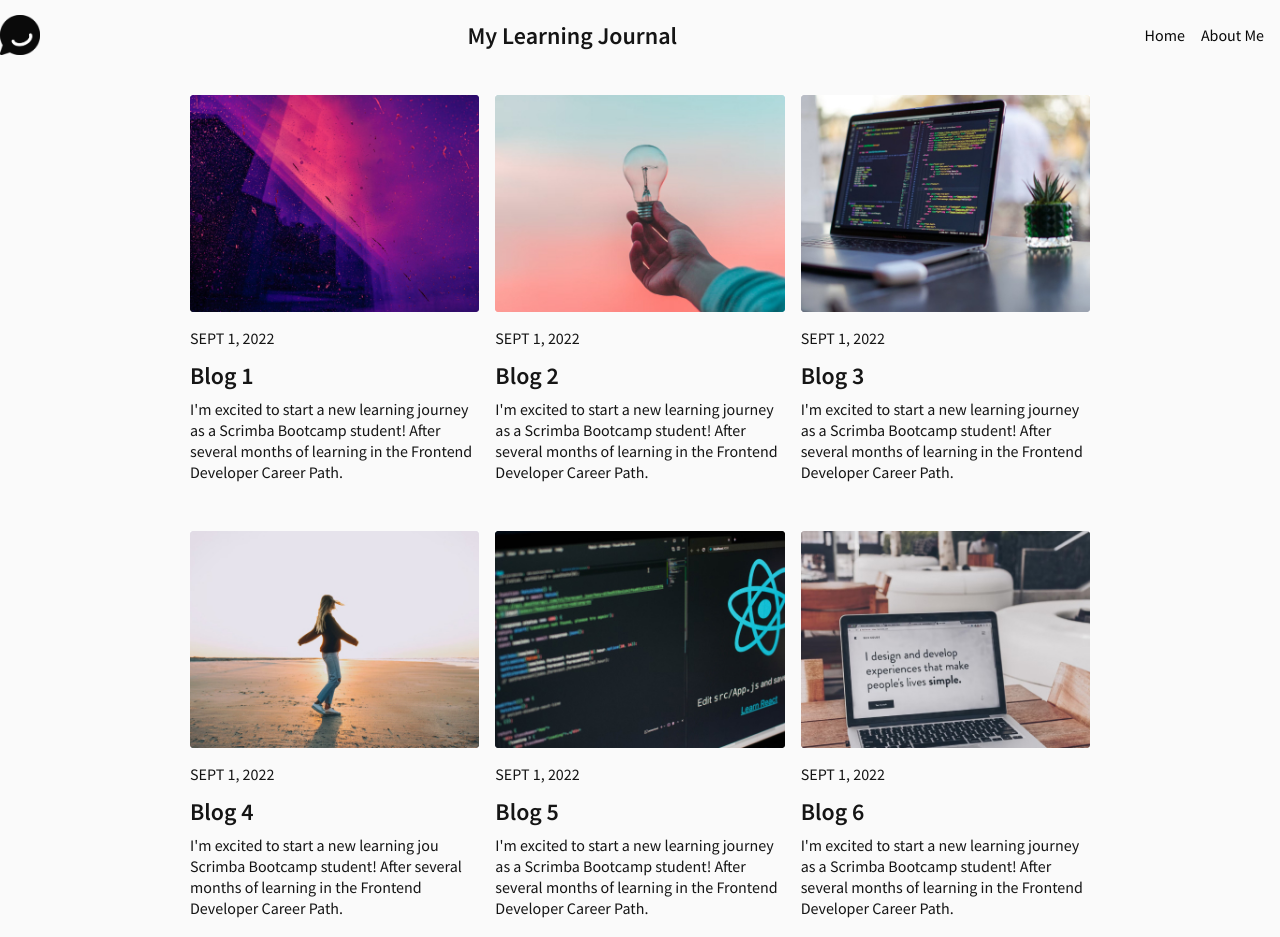
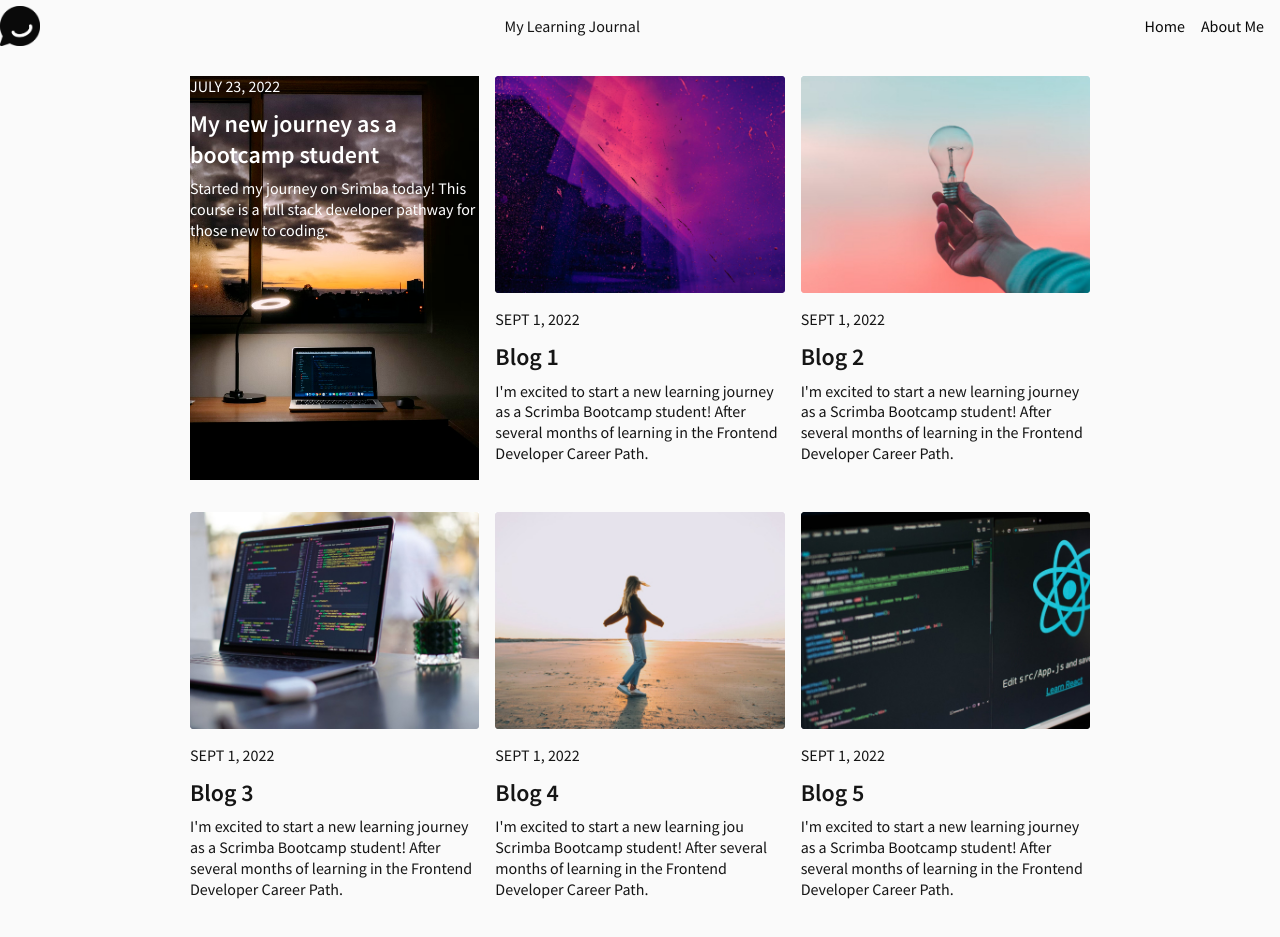
Before and after one commit to fab44-cloud/learning-journal, a plain HTML site: page index.html in a window 1280 px wide. Shown: the top 937 px of the page. Drawn offline with Linux system fonts and the light colour scheme.

Commit message:
Create section for main blog

```diff
--- a/index.css
+++ b/index.css
@@ -49,6 +49,15 @@ body {
     grid-template-columns: repeat(auto-fit, minmax(240px, 1fr))
 }
 
+.main-blog {
+    background-image: url('images/main-blog-img.png');
+    background-color: #333;
+    background-repeat: no-repeat;
+    background-size: cover;
+    background-position: center;
+    color: #FFFFFF;
+}
+
 article {
     margin-bottom: 1em;
 }
--- a/index.html
+++ b/index.html
@@ -14,8 +14,7 @@
         <a href="/">
           <img src="images/header-image.png" alt="Message bubble" />
         </a>
-
-        <h1>My Learning Journal</h1>
+        <span>My Learning Journal</span>
         <ul class="nav-links">
           <li><a href="#home">Home</a></li>
           <li><a href="#about-me">About Me</a></li>
@@ -23,6 +22,14 @@
       </nav>
     </header>
     <main class="posts container">
+      <article class="main-blog">
+        <span class="article-info">July 23, 2022</span>
+        <h1 class="article-title">My new journey as a bootcamp student</h1>
+        <p class="article-preview">
+          Started my journey on Srimba today! This course is a full stack
+          developer pathway for those new to coding.
+        </p>
+      </article>
       <article>
         <img
           class="article-img"
```
Also changed, not shown: images/main-blog-img.png (added).
